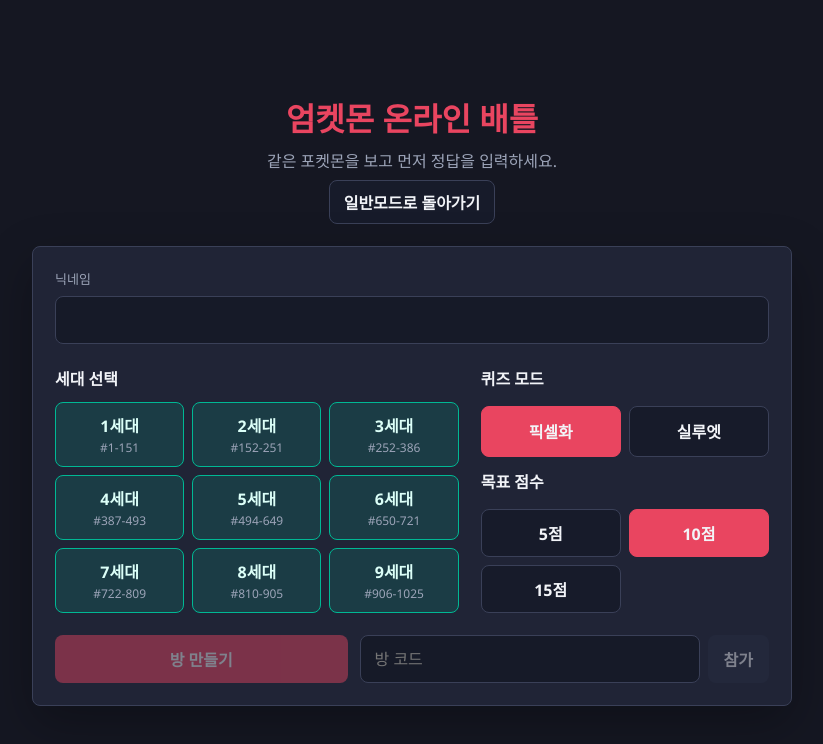
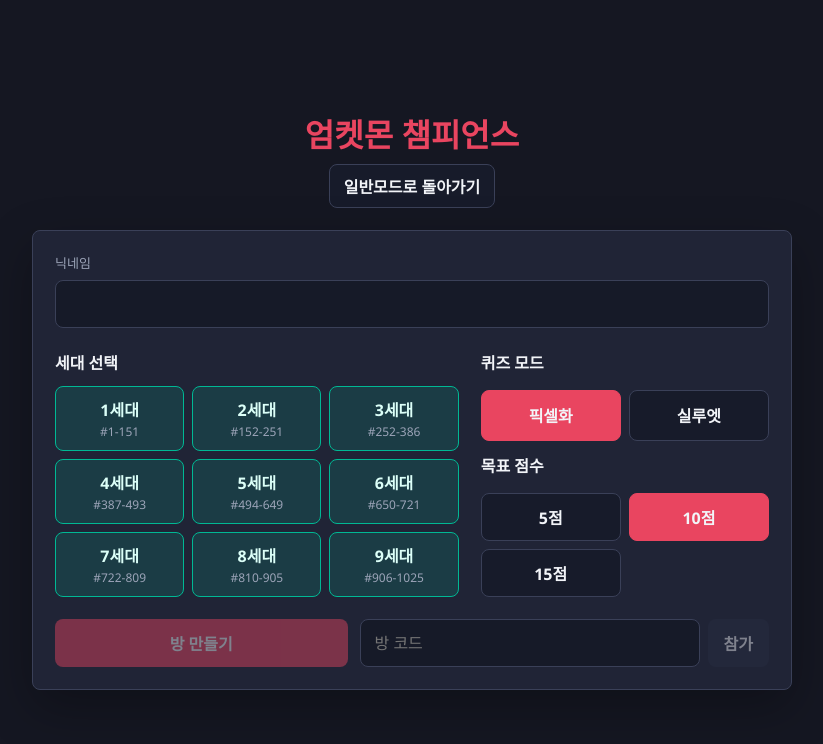
Before and after one commit to gutsguy/Umkemon-Quiz, a website built with Vite: page online/index.html in a window 1280 px wide. Shown: the whole page, without its empty margins (228-1051 px from the left). Built offline with nearby package versions, Linux system fonts and the light colour scheme; some packages are replaced by stand-ins of ours; no server answers.

Commit message:
Add online favicon

```diff
--- a/online/index.html
+++ b/online/index.html
@@ -3,14 +3,14 @@
   <head>
     <meta charset="UTF-8" />
     <meta name="viewport" content="width=device-width, initial-scale=1.0" />
-    <title>엄켓몬 온라인 배틀</title>
+    <title>엄켓몬 챔피언스</title>
+    <link rel="icon" type="image/svg+xml" href="./favicon.svg" />
   </head>
   <body>
     <main id="app">
       <section class="screen active" id="home-screen">
         <div class="brand">
-          <h1>엄켓몬 온라인 배틀</h1>
-          <p>같은 포켓몬을 보고 먼저 정답을 입력하세요.</p>
+          <h1>엄켓몬 챔피언스</h1>
           <a class="mode-link" href="../">일반모드로 돌아가기</a>
         </div>
 
```
Also changed, not shown: online/public/favicon.svg (added).
